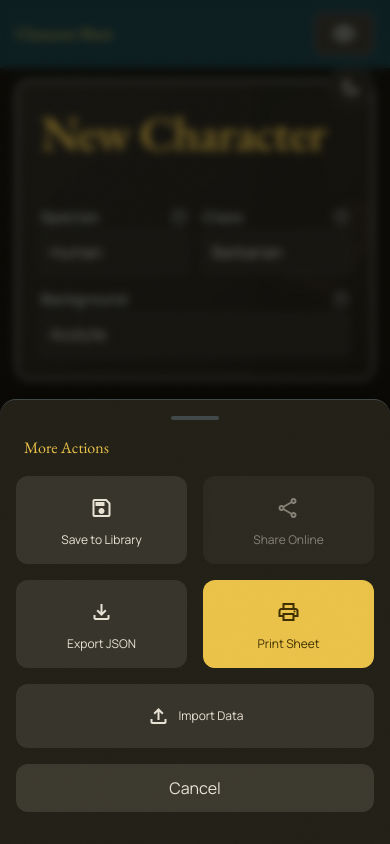
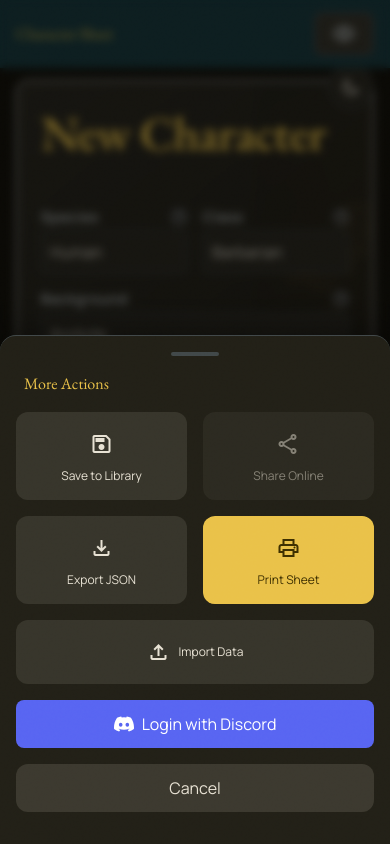
Before and after one commit to MelvinLoos/5e-character-sheet, a Vue app: page /identity in a window 390 px wide. Both pictures are taken after a click on the button "more_horiz". Built offline with nearby package versions, Linux system fonts and the light colour scheme; what ajv-errors would draw is missing.

Commit message:
feat(mobile): add Login button to More actions menu
- Reuse existing AuthButton in MoreActionsMenu
- Update issue/PR description to include Login/Sign out
- Relates to #90

```diff
--- a/src/components/MoreActionsMenu.vue
+++ b/src/components/MoreActionsMenu.vue
@@ -1,6 +1,8 @@
 <script setup lang="ts">
 import { ref, watch, nextTick } from 'vue'
 import { useCharacterStore } from '@/stores/character'
+import { useAuthStore } from '@/stores/authStore'
+import AuthButton from './AuthButton.vue'
 
 const props = defineProps<{
   modelValue: boolean
@@ -12,6 +14,7 @@ const emit = defineEmits<{
 }>()
 
 const store = useCharacterStore()
+useAuthStore()
 const menuRef = ref<HTMLDivElement | null>(null)
 const firstItemRef = ref<HTMLButtonElement | null>(null)
 
@@ -171,6 +174,10 @@ watch(
               </button>
             </div>
 
+            <div class="mt-4">
+              <AuthButton />
+            </div>
+
             <button
               @click="close"
               class="w-full mt-4 py-3 rounded-xl bg-surface-bright text-on-surface font-label-md active:scale-95 transition-all duration-200 ease-out select-none"
```
